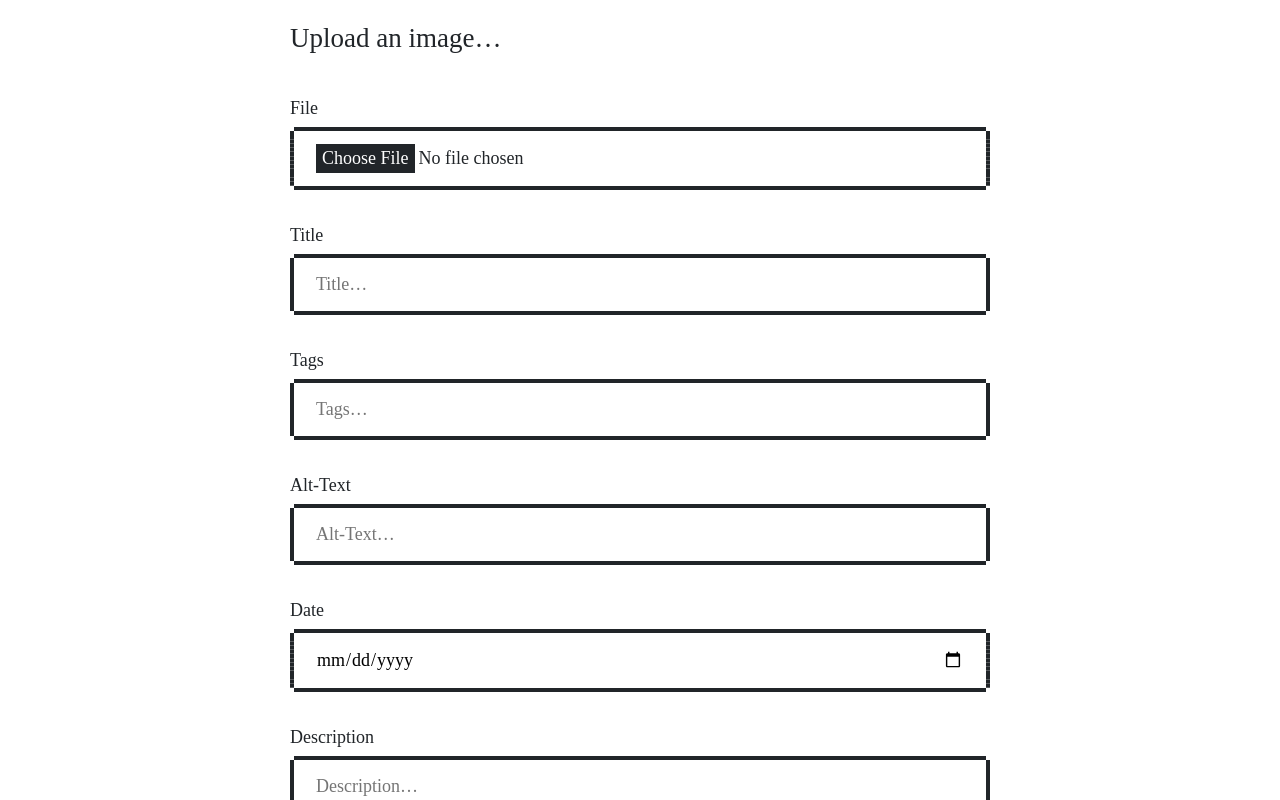
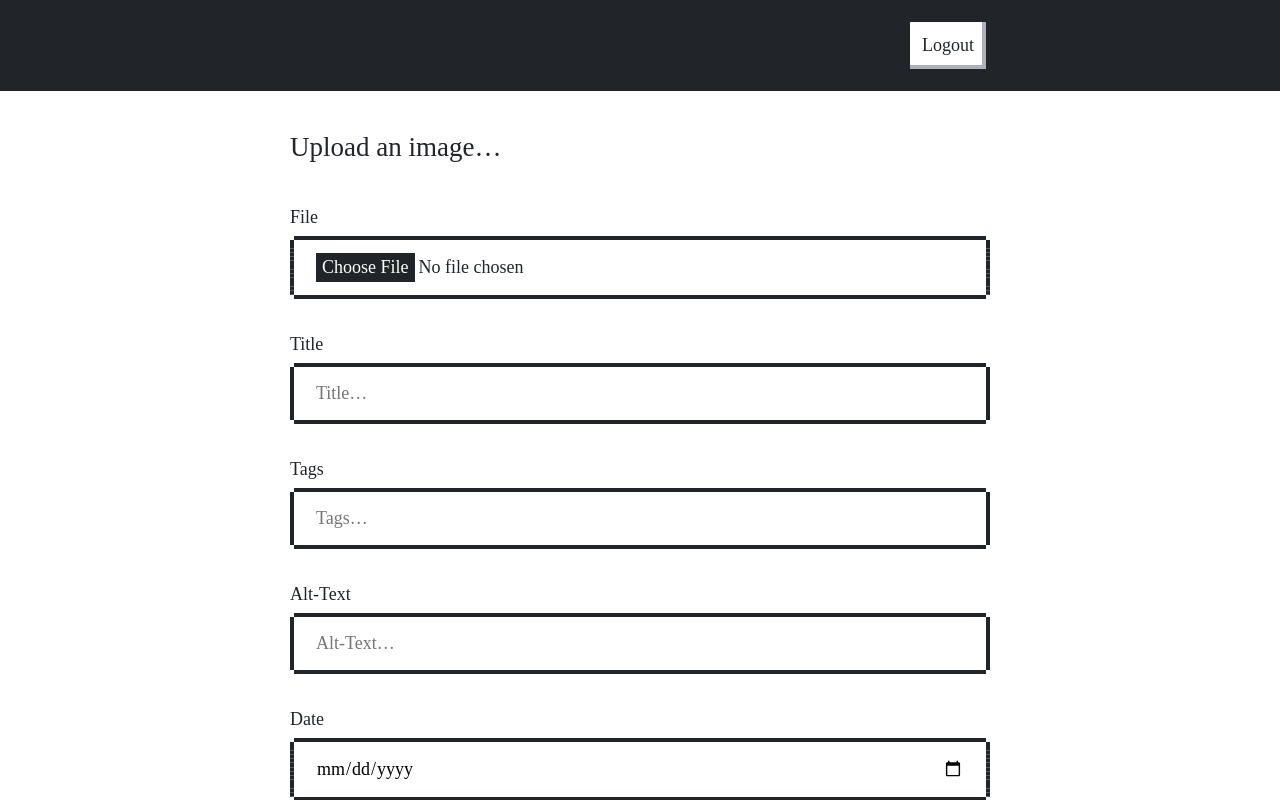
Before and after one commit to herschel666/photoblog-upload, a React (Create React App) app in the folder client/: page / in a window 1280 px wide. Shown: the top 800 px of the page. Built offline with nearby package versions, Linux system fonts and the light colour scheme; a web font is replaced by a local one.

Commit message:
feat(client): add logout button

```diff
--- a/client/src/components/layout.module.css
+++ b/client/src/components/layout.module.css
@@ -1,8 +1,22 @@
+.header {
+  overflow: hidden;
+  margin-bottom: 2rem;
+  background-color: #212529;
+}
+
+.form {
+  display: flex;
+  align-items: flex-end;
+  flex-direction: column;
+}
+
+.form,
 .main {
   margin: 1rem;
 }
 
 @media screen and (min-width: 700px) {
+  .form,
   .main {
     max-width: 700px;
     margin-left: auto;
--- a/client/src/components/layout.module.css.d.ts
+++ b/client/src/components/layout.module.css.d.ts
@@ -1 +1,3 @@
+export const header: string;
+export const form: string;
 export const main: string;
--- a/client/src/components/layout.tsx
+++ b/client/src/components/layout.tsx
@@ -3,5 +3,12 @@ import React from 'react';
 import styles from './layout.module.css';
 
 export const Layout: React.SFC = ({ children }) => (
-  <main className={styles.main}>{children}</main>
+  <>
+    <header className={styles.header}>
+      <form method="post" action="/logout" className={styles.form}>
+        <button className="nes-btn">Logout</button>
+      </form>
+    </header>
+    <main className={styles.main}>{children}</main>
+  </>
 );
```
